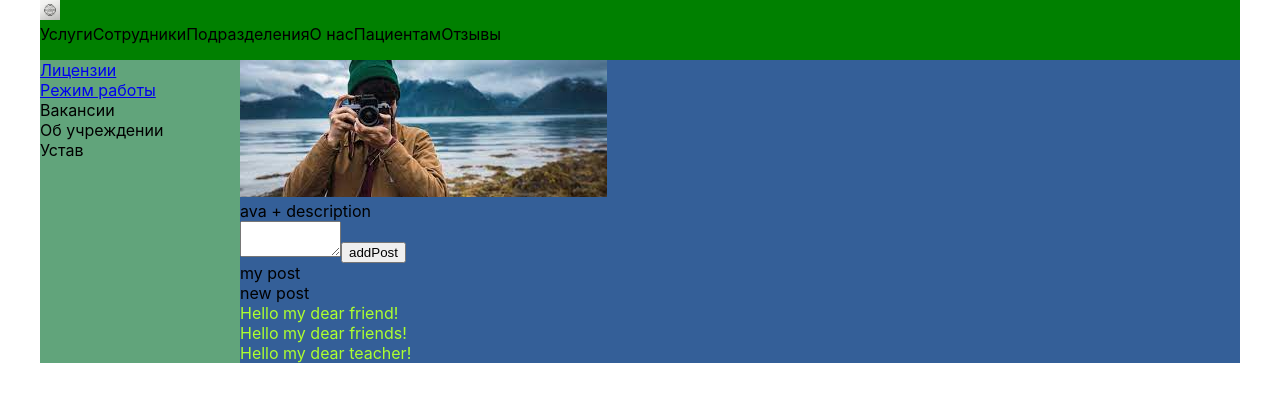
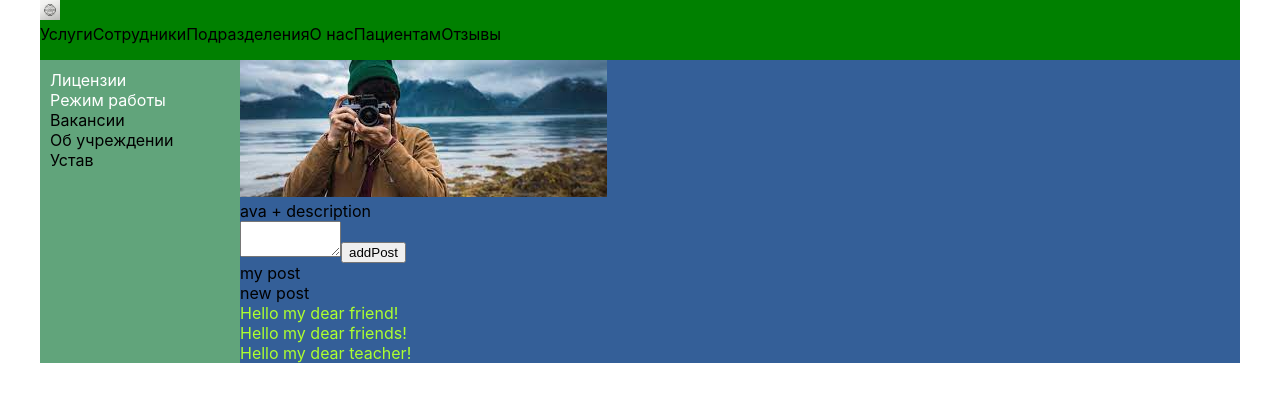
Before and after one commit to madason911/JS_React, a React (Create React App) app in the folder madason-1/: page /Profile in a window 1280 px wide. Shown: the top 402 px of the page. Built offline with nearby package versions, Linux system fonts and the light colour scheme.

Commit message:
20 - AsyncLink

```diff
--- a/madason-1/src/components/Navbar/Navbar.jsx
+++ b/madason-1/src/components/Navbar/Navbar.jsx
@@ -1,13 +1,18 @@
-import s from './Navbar.module.css'
+import s from './Navbar.module.css';
+import {
+	Link
+} from "react-router-dom";
 
 const Navbar = () => {
 	return (
 		<nav className={s.nav}>
-			<div>
-				<a href='./License'>Лицензии</a>
+			<div className={s.item}>
+				{/* <a href='./License'>Лицензии</a> */}
+				<Link to='./License' activeClassName={s.activeLink}>Лицензии</Link>
 			</div>
-			<div>
-				<a href='./Profile'>Режим работы</a>
+			<div className={s.item}>
+				{/* <a href='./Profile'>Режим работы</a> */}
+				<Link to='./Profile' activeClassName={s.activeLink}>Режим работы</Link>
 			</div>
 			<div>
 				<a>Вакансии</a>
--- a/madason-1/src/components/Navbar/Navbar.module.css
+++ b/madason-1/src/components/Navbar/Navbar.module.css
@@ -1,4 +1,15 @@
 .nav {
 	grid-area: n;
 	background: rgb(97, 164, 123);
+	padding: 10px;
 }
+
+.item a{
+	color: white;
+	margin-top: 5px;
+	text-decoration: none;
+}
+
+.item a.activeLink {
+	color: gold;
+}
```
